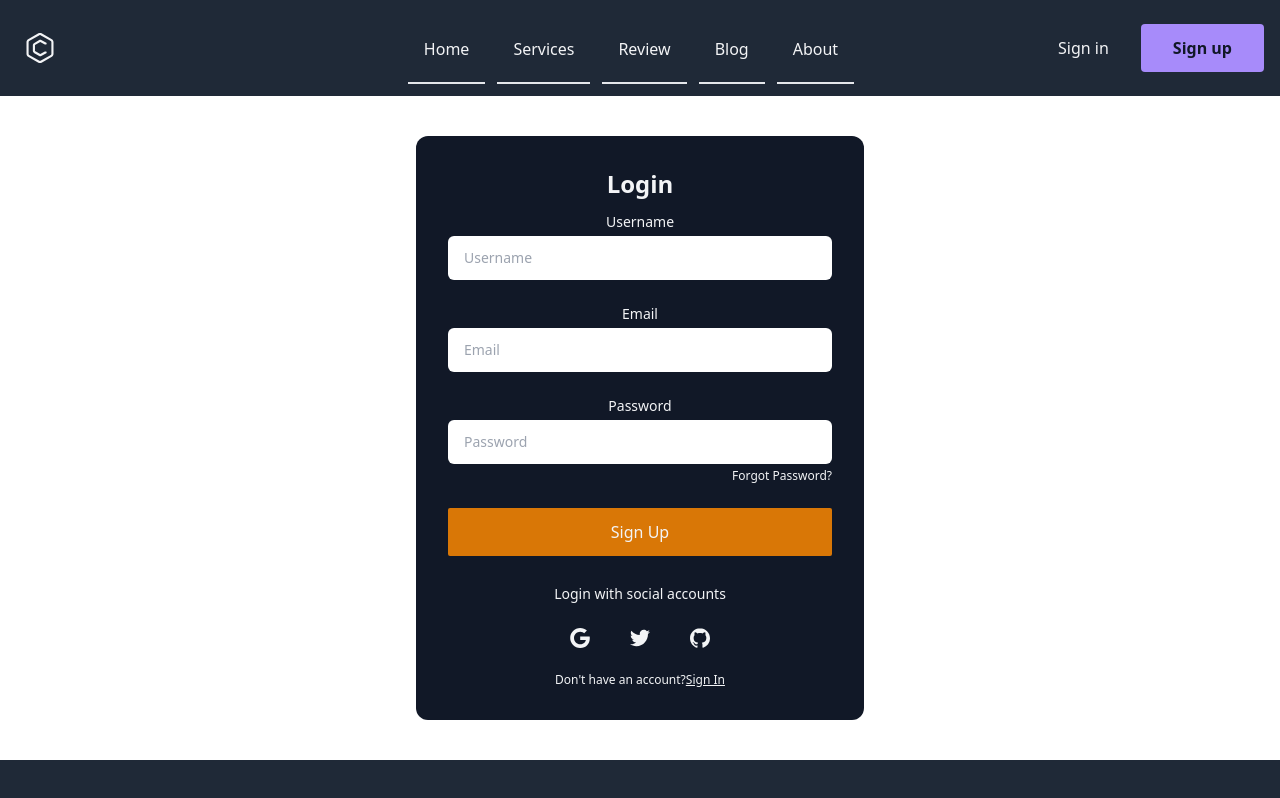
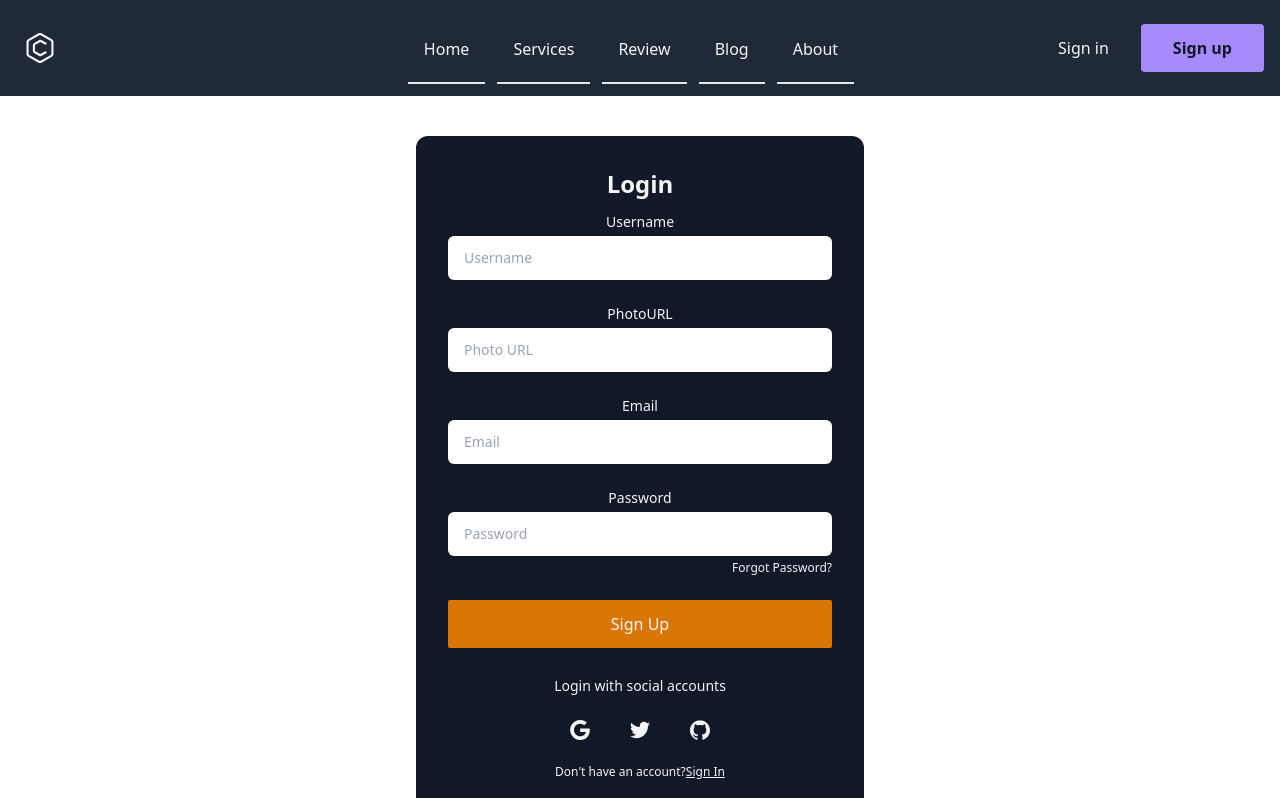
Before and after one commit to programmer-nur/lawyer-client, a React (Create React App) app: page /register in a window 1280 px wide. Shown: the top 798 px of the page. Built offline with nearby package versions, Linux system fonts and the light colour scheme; no server answers.

Commit message:
Add Errorpage

```diff
--- a/src/Pages/Register.jsx
+++ b/src/Pages/Register.jsx
@@ -11,6 +11,7 @@
         e.preventDefault()
         const form = e.target;
         const name = form.name.value;
+        const photoUrl =form.photourl.value;
         const email= form.email.value;
         const password = form.password.value;
 
@@ -18,7 +19,7 @@
         .then(res=>{
             const user = res.user;
             updateProfile(auth.currentUser, {
-				displayName:name
+				displayName:name, photoURL: photoUrl
 			  }).then(() => {
 				toast.success('Sign Successfully', { autoClose: 500})
                 form.reset()
@@ -46,6 +47,10 @@
 		<div className="space-y-1 text-sm">
 			<label htmlFor="username" className="block dark:text-gray-400">Username</label>
 			<input type="text" name="name" id="username" placeholder="Username" className="w-full px-4 py-3 rounded-md dark:border-gray-700 dark:bg-gray-900 text-black focus:dark:border-violet-400" />
+		</div>
+        <div className="space-y-1 text-sm">
+			<label htmlFor="username" className="block dark:text-gray-400">PhotoURL</label>
+			<input type="text" name="photourl" id="photoUrl" placeholder="Photo URL" className="w-full px-4 py-3 rounded-md dark:border-gray-700 dark:bg-gray-900 dark:text-gray-100 focus:dark:border-violet-400" />
 		</div>
 		<div className="space-y-1 text-sm">
 			<label htmlFor="email" className="block dark:text-gray-400">Email</label>
```
